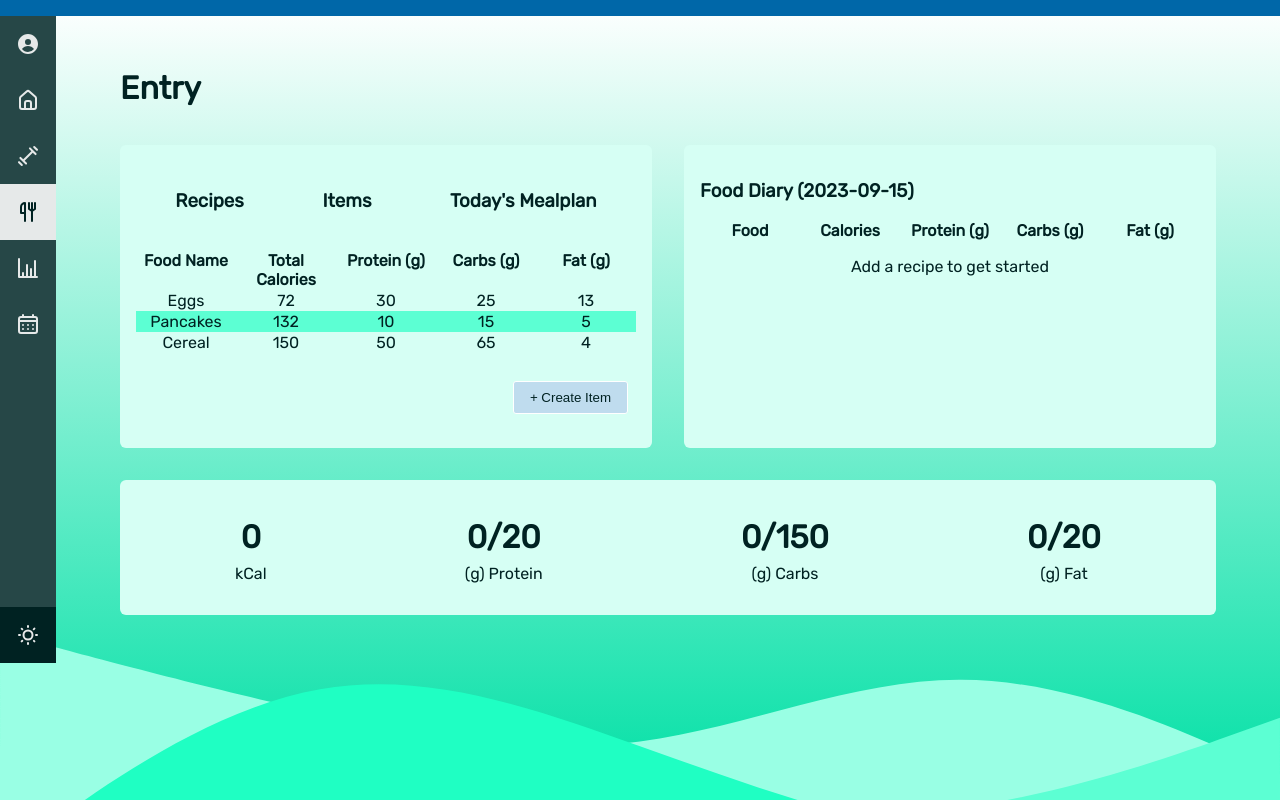
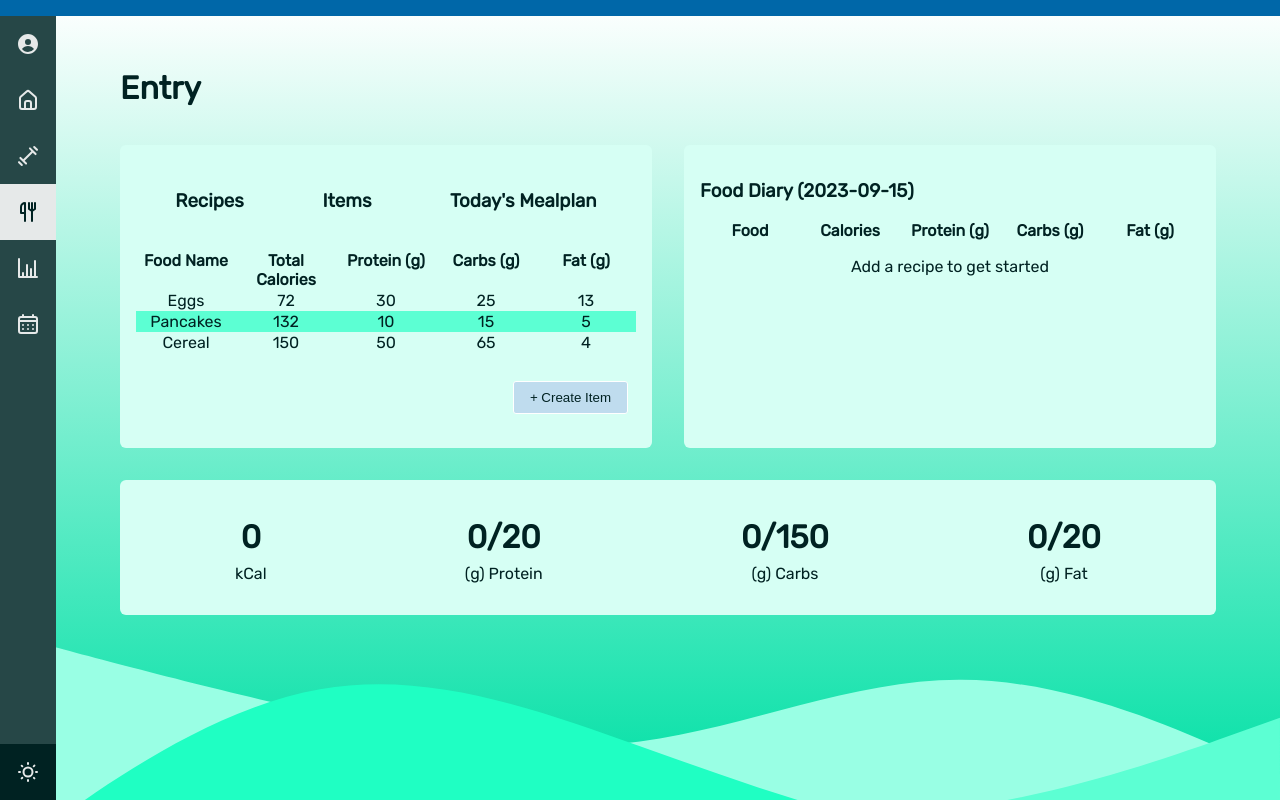
Before and after one commit to houstonmp/macrotracker-v2, a React (Vite) app: page /food in a window 1280 px wide. Built offline with nearby package versions, Linux system fonts and the light colour scheme.

Commit message:
Fix navbar sizing on large screens that I broke

```diff
--- a/src/components/MainNav.module.css
+++ b/src/components/MainNav.module.css
@@ -3,6 +3,7 @@
   justify-content: space-between;
   background-color: var(--color-alpha-400);
   position: relative;
+  height: 98vh;
 }
 
 .list {
@@ -63,6 +64,10 @@
   }
 
   .header {
+    height: fit-content;
+  }
+
+  .header {
     position: sticky;
     top: 0;
   }
--- a/src/index.css
+++ b/src/index.css
@@ -270,7 +270,7 @@ body {
   font-family: 'Rubik', sans-serif;
   min-height: 100vh;
   width: 100%;
-  overflow: scroll;
+  overflow-y: scroll;
 }
 
 .dark {
@@ -290,7 +290,7 @@ body {
 .root {
   display: flex;
   flex-direction: row;
-  height: 100%;
+  min-height: 100%;
   width: 100%;
 }
 
```
